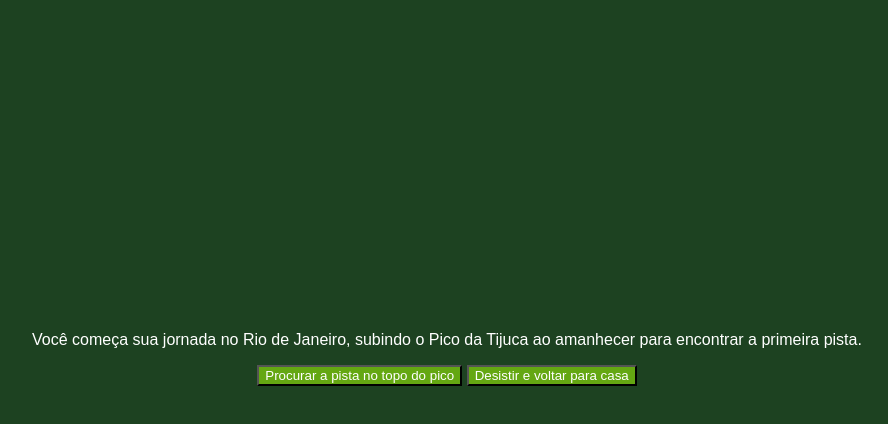
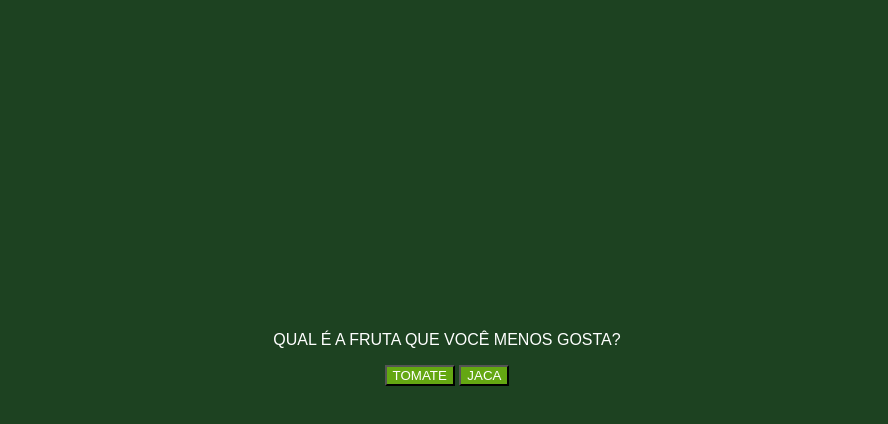
Before and after one commit to isaaamoraess/influencer, a plain HTML site: page index.html in a window 1280 px wide. Both pictures are taken after a click on the button "MORANGO". Shown: the whole page, without its empty margins (193-1081 px from the left). Drawn offline with Linux system fonts and the light colour scheme; a web font is replaced by a local one.

Commit message:
Update index.html

```diff
--- a/index.html
+++ b/index.html
@@ -18,9 +18,9 @@
             <button class="btn-proximo" data-proximo="2">BANANA</button>
         </div>
         <div class="passo" id="passo-1">
-            <p>Você começa sua jornada no Rio de Janeiro, subindo o Pico da Tijuca ao amanhecer para encontrar a primeira pista.</p>
-            <button class="btn-proximo" data-proximo="3">Procurar a pista no topo do pico</button>
-            <button class="btn-proximo" data-proximo="4">Desistir e voltar para casa</button>
+            <p>QUAL É A FRUTA QUE VOCÊ MENOS GOSTA?</p>
+            <button class="btn-proximo" data-proximo="3">TOMATE</button>
+            <button class="btn-proximo" data-proximo="4">JACA</button>
         </div>
         <div class="passo" id="passo-2">
             <p>Em Pernambuco, você visita a histórica cidade de Olinda. Na carta, uma das pistas indica que para localizar a entrada para a cidade perdida você deve procurar a próxima pista em um dos pontos turísticos da cidade. Por qual você começa?</p>
```
